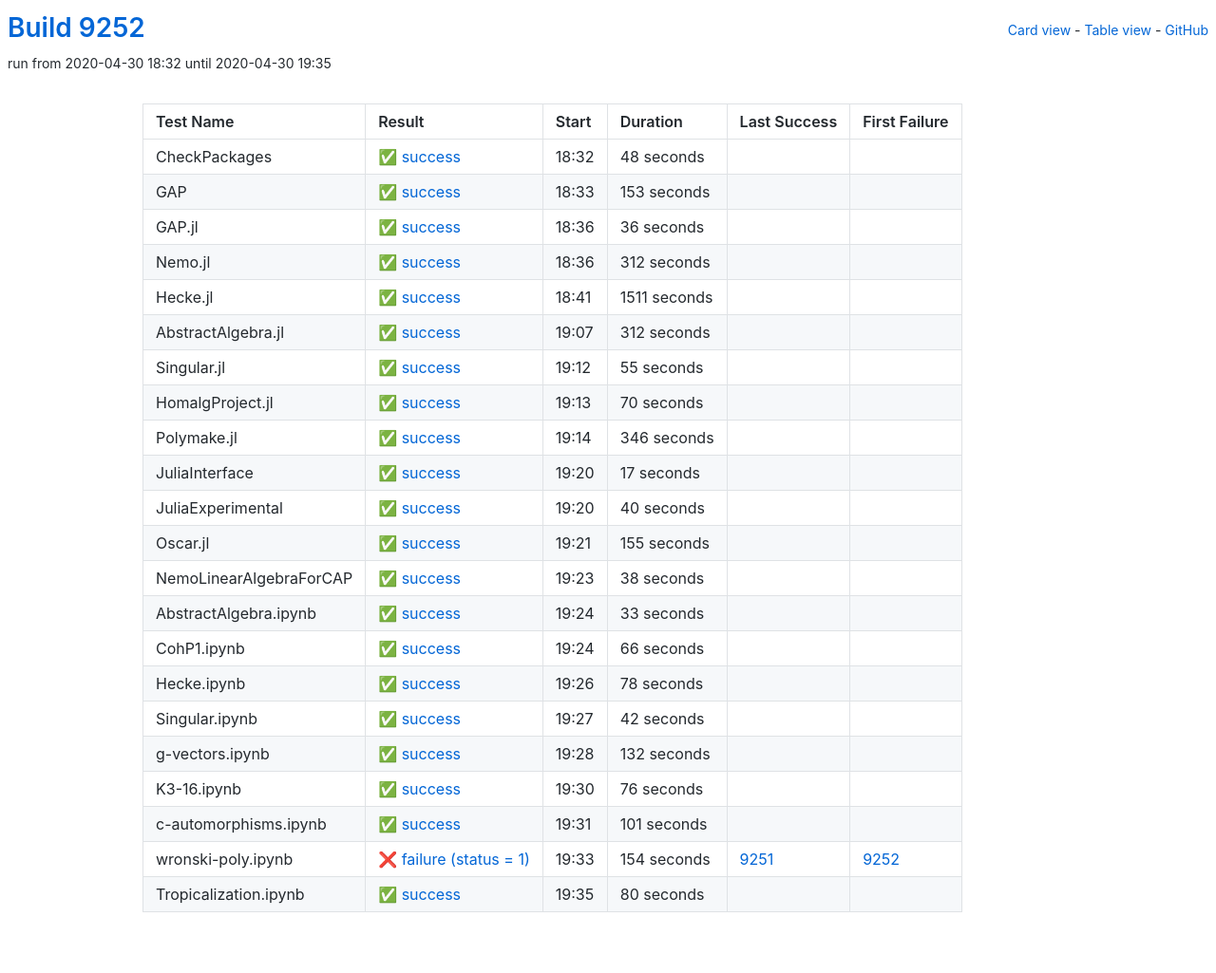
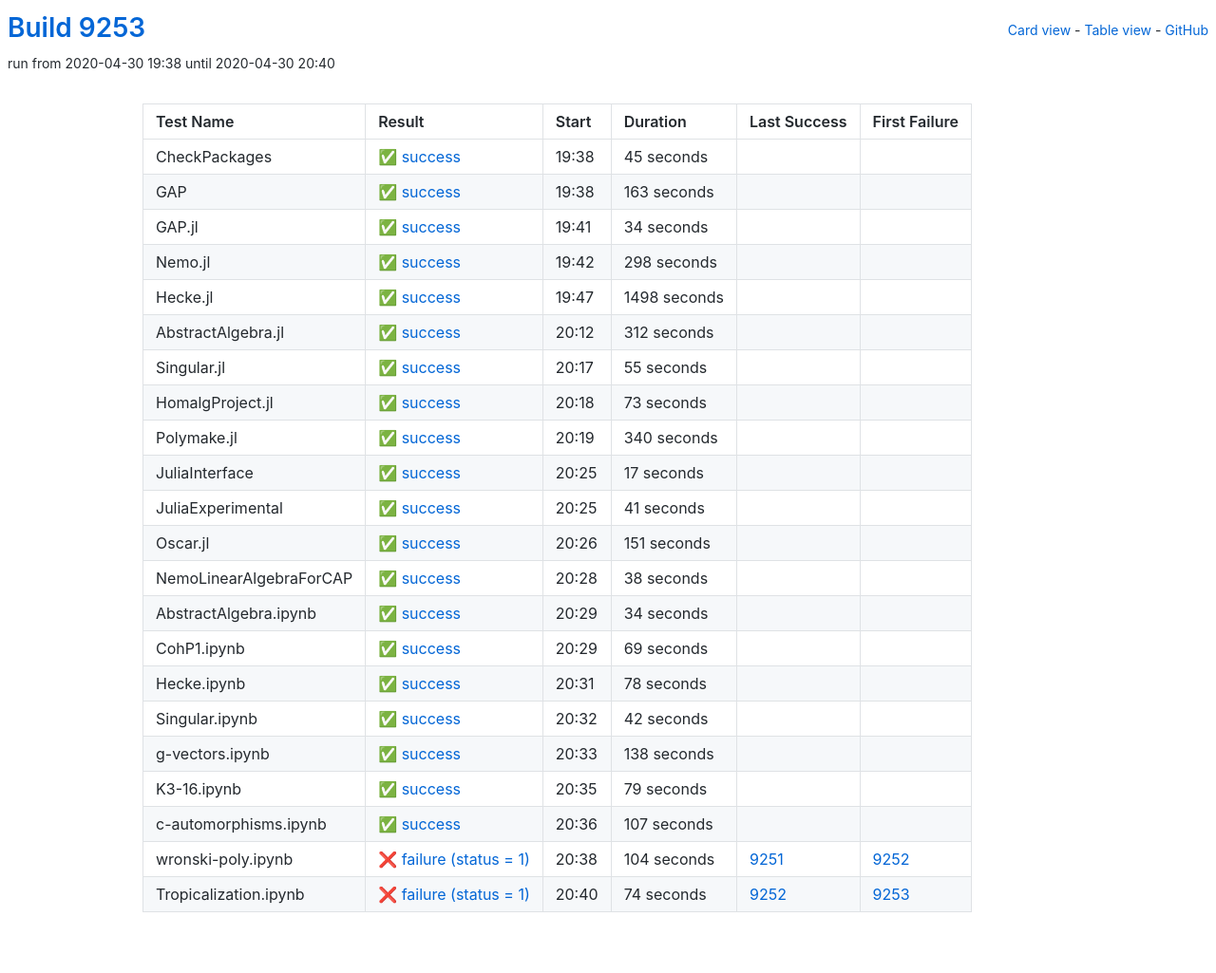
Before and after one commit to oscar-system/oscar-ci-status, a Jekyll site: the page built from table.html, in a window 1280 px wide. Shown: the whole page at 95% size. Built offline with Jekyll 4.4.1, drawn with Linux system fonts in a browser that asks for light colours.

Commit message:
Build 9253

```diff
--- a/_data/ci.yml
+++ b/_data/ci.yml
@@ -1,38 +1,60 @@
-build: 9252
-build_url: https://oscarci.mathematik.uni-kl.de/job/oscar/9252/
+build: 9253
+build_url: https://oscarci.mathematik.uni-kl.de/job/oscar/9253/
 job: oscar
 tests:
-- duration: 48
+- duration: 45
   exitcode: 0
   first_failure: false
   first_failure_url: null
   last_success: false
   last_success_url: null
-  log: https://oscarci.mathematik.uni-kl.de/job/oscar/9252/artifact/logs/build-9252/CheckPackages.log
+  log: https://oscarci.mathematik.uni-kl.de/job/oscar/9253/artifact/logs/build-9253/CheckPackages.log
   name: CheckPackages
-  start: 2020-04-30 18:32
+  start: 2020-04-30 19:38
   status: success
   success: true
-- duration: 153
+- duration: 163
   exitcode: 0
   first_failure: false
   first_failure_url: null
   last_success: false
   last_success_url: null
-  log: https://oscarci.mathematik.uni-kl.de/job/oscar/9252/artifact/logs/build-9252/GAP.log
+  log: https://oscarci.mathematik.uni-kl.de/job/oscar/9253/artifact/logs/build-9253/GAP.log
   name: GAP
-  start: 2020-04-30 18:33
+  start: 2020-04-30 19:38
   status: success
   success: true
-- duration: 36
+- duration: 34
   exitcode: 0
   first_failure: false
   first_failure_url: null
   last_success: false
   last_success_url: null
-  log: https://oscarci.mathematik.uni-kl.de/job/oscar/9252/artifact/logs/build-9252/GAP.jl.log
+  log: https://oscarci.mathematik.uni-kl.de/job/oscar/9253/artifact/logs/build-9253/GAP.jl.log
   name: GAP.jl
-  start: 2020-04-30 18:36
+  start: 2020-04-30 19:41
+  status: success
+  success: true
+- duration: 298
+  exitcode: 0
+  first_failure: false
+  first_failure_url: null
+  last_success: false
+  last_success_url: null
+  log: https://oscarci.mathematik.uni-kl.de/job/oscar/9253/artifact/logs/build-9253/Nemo.jl.log
+  name: Nemo.jl
+  start: 2020-04-30 19:42
+  status: success
+  success: true
+- duration: 1498
+  exitcode: 0
+  first_failure: false
+  first_failure_url: null
+  last_success: false
+  last_success_url: null
+  log: https://oscarci.mathematik.uni-kl.de/job/oscar/9253/artifact/logs/build-9253/Hecke.jl.log
+  name: Hecke.jl
+  start: 2020-04-30 19:47
   status: success
   success: true
 - duration: 312
@@ -41,31 +63,9 @@
   first_failure_url: null
   last_success: false
   last_success_url: null
-  log: https://oscarci.mathematik.uni-kl.de/job/oscar/9252/artifact/logs/build-9252/Nemo.jl.log
-  name: Nemo.jl
-  start: 2020-04-30 18:36
-  status: success
-  success: true
-- duration: 1511
-  exitcode: 0
-  first_failure: false
-  first_failure_url: null
-  last_success: false
-  last_success_url: null
-  log: https://oscarci.mathematik.uni-kl.de/job/oscar/9252/artifact/logs/build-9252/Hecke.jl.log
-  name: Hecke.jl
-  start: 2020-04-30 18:41
-  status: success
-  success: true
-- duration: 312
-  exitcode: 0
-  first_failure: false
-  first_failure_url: null
-  last_success: false
-  last_success_url: null
-  log: https://oscarci.mathematik.uni-kl.de/job/oscar/9252/artifact/logs/build-9252/AbstractAlgebra.jl.log
+  log: https://oscarci.mathematik.uni-kl.de/job/oscar/9253/artifact/logs/build-9253/AbstractAlgebra.jl.log
   name: AbstractAlgebra.jl
-  start: 2020-04-30 19:07
+  start: 2020-04-30 20:12
   status: success
   success: true
 - duration: 55
@@ -74,31 +74,31 @@
   first_failure_url: null
   last_success: false
   last_success_url: null
-  log: https://oscarci.mathematik.uni-kl.de/job/oscar/9252/artifact/logs/build-9252/Singular.jl.log
+  log: https://oscarci.mathematik.uni-kl.de/job/oscar/9253/artifact/logs/build-9253/Singular.jl.log
   name: Singular.jl
-  start: 2020-04-30 19:12
+  start: 2020-04-30 20:17
   status: success
   success: true
-- duration: 70
+- duration: 73
   exitcode: 0
   first_failure: false
   first_failure_url: null
   last_success: false
   last_success_url: null
-  log: https://oscarci.mathematik.uni-kl.de/job/oscar/9252/artifact/logs/build-9252/HomalgProject.jl.log
+  log: https://oscarci.mathematik.uni-kl.de/job/oscar/9253/artifact/logs/build-9253/HomalgProject.jl.log
   name: HomalgProject.jl
-  start: 2020-04-30 19:13
+  start: 2020-04-30 20:18
   status: success
   success: true
-- duration: 346
+- duration: 340
   exitcode: 0
   first_failure: false
   first_failure_url: null
   last_success: false
   last_success_url: null
-  log: https://oscarci.mathematik.uni-kl.de/job/oscar/9252/artifact/logs/build-9252/Polymake.jl.log
+  log: https://oscarci.mathematik.uni-kl.de/job/oscar/9253/artifact/logs/build-9253/Polymake.jl.log
   name: Polymake.jl
-  start: 2020-04-30 19:14
+  start: 2020-04-30 20:19
   status: success
   success: true
 - duration: 17
@@ -107,31 +107,31 @@
   first_failure_url: null
   last_success: false
   last_success_url: null
-  log: https://oscarci.mathematik.uni-kl.de/job/oscar/9252/artifact/logs/build-9252/JuliaInterface.log
+  log: https://oscarci.mathematik.uni-kl.de/job/oscar/9253/artifact/logs/build-9253/JuliaInterface.log
   name: JuliaInterface
-  start: 2020-04-30 19:20
+  start: 2020-04-30 20:25
   status: success
   success: true
-- duration: 40
+- duration: 41
   exitcode: 0
   first_failure: false
   first_failure_url: null
   last_success: false
   last_success_url: null
-  log: https://oscarci.mathematik.uni-kl.de/job/oscar/9252/artifact/logs/build-9252/JuliaExperimental.log
+  log: https://oscarci.mathematik.uni-kl.de/job/oscar/9253/artifact/logs/build-9253/JuliaExperimental.log
   name: JuliaExperimental
-  start: 2020-04-30 19:20
+  start: 2020-04-30 20:25
   status: success
   success: true
-- duration: 155
+- duration: 151
   exitcode: 0
   first_failure: false
   first_failure_url: null
   last_success: false
   last_success_url: null
-  log: https://oscarci.mathematik.uni-kl.de/job/oscar/9252/artifact/logs/build-9252/Oscar.jl.log
+  log: https://oscarci.mathematik.uni-kl.de/job/oscar/9253/artifact/logs/build-9253/Oscar.jl.log
   name: Oscar.jl
-  start: 2020-04-30 19:21
+  start: 2020-04-30 20:26
   status: success
   success: true
 - duration: 38
@@ -140,31 +140,31 @@
   first_failure_url: null
   last_success: false
   last_success_url: null
-  log: https://oscarci.mathematik.uni-kl.de/job/oscar/9252/artifact/logs/build-9252/NemoLinearAlgebraForCAP.log
+  log: https://oscarci.mathematik.uni-kl.de/job/oscar/9253/artifact/logs/build-9253/NemoLinearAlgebraForCAP.log
   name: NemoLinearAlgebraForCAP
-  start: 2020-04-30 19:23
+  start: 2020-04-30 20:28
   status: success
   success: true
-- duration: 33
+- duration: 34
   exitcode: 0
   first_failure: false
   first_failure_url: null
   last_success: false
   last_success_url: null
-  log: https://oscarci.mathematik.uni-kl.de/job/oscar/9252/artifact/logs/build-9252/AbstractAlgebra.ipynb.log
+  log: https://oscarci.mathematik.uni-kl.de/job/oscar/9253/artifact/logs/build-9253/AbstractAlgebra.ipynb.log
   name: AbstractAlgebra.ipynb
-  start: 2020-04-30 19:24
+  start: 2020-04-30 20:29
   status: success
   success: true
-- duration: 66
+- duration: 69
   exitcode: 0
   first_failure: false
   first_failure_url: null
   last_success: false
   last_success_url: null
-  log: https://oscarci.mathematik.uni-kl.de/job/oscar/9252/artifact/logs/build-9252/CohP1.ipynb.log
+  log: https://oscarci.mathematik.uni-kl.de/job/oscar/9253/artifact/logs/build-9253/CohP1.ipynb.log
   name: CohP1.ipynb
-  start: 2020-04-30 19:24
+  start: 2020-04-30 20:29
   status: success
   success: true
 - duration: 78
@@ -173,9 +173,9 @@
   first_failure_url: null
   last_success: false
   last_success_url: null
-  log: https://oscarci.mathematik.uni-kl.de/job/oscar/9252/artifact/logs/build-9252/Hecke.ipynb.log
+  log: https://oscarci.mathematik.uni-kl.de/job/oscar/9253/artifact/logs/build-9253/Hecke.ipynb.log
   name: Hecke.ipynb
-  start: 2020-04-30 19:26
+  start: 2020-04-30 20:31
   status: success
   success: true
 - duration: 42
@@ -184,63 +184,63 @@
   first_failure_url: null
   last_success: false
   last_success_url: null
-  log: https://oscarci.mathematik.uni-kl.de/job/oscar/9252/artifact/logs/build-9252/Singular.ipynb.log
+  log: https://oscarci.mathematik.uni-kl.de/job/oscar/9253/artifact/logs/build-9253/Singular.ipynb.log
   name: Singular.ipynb
-  start: 2020-04-30 19:27
+  start: 2020-04-30 20:32
   status: success
   success: true
-- duration: 132
+- duration: 138
   exitcode: 0
   first_failure: false
   first_failure_url: null
   last_success: false
   last_success_url: null
-  log: https://oscarci.mathematik.uni-kl.de/job/oscar/9252/artifact/logs/build-9252/g-vectors.ipynb.log
+  log: https://oscarci.mathematik.uni-kl.de/job/oscar/9253/artifact/logs/build-9253/g-vectors.ipynb.log
   name: g-vectors.ipynb
-  start: 2020-04-30 19:28
+  start: 2020-04-30 20:33
   status: success
   success: true
-- duration: 76
+- duration: 79
   exitcode: 0
   first_failure: false
   first_failure_url: null
   last_success: false
   last_success_url: null
-  log: https://oscarci.mathematik.uni-kl.de/job/oscar/9252/artifact/logs/build-9252/K3-16.ipynb.log
+  log: https://oscarci.mathematik.uni-kl.de/job/oscar/9253/artifact/logs/build-9253/K3-16.ipynb.log
   name: K3-16.ipynb
-  start: 2020-04-30 19:30
+  start: 2020-04-30 20:35
   status: success
   success: true
-- duration: 101
+- duration: 107
   exitcode: 0
   first_failure: false
   first_failure_url: null
   last_success: false
   last_success_url: null
-  log: https://oscarci.mathematik.uni-kl.de/job/oscar/9252/artifact/logs/build-9252/c-automorphisms.ipynb.log
+  log: https://oscarci.mathematik.uni-kl.de/job/oscar/9253/artifact/logs/build-9253/c-automorphisms.ipynb.log
   name: c-automorphisms.ipynb
-  start: 2020-04-30 19:31
+  start: 2020-04-30 20:36
   status: success
   success: true
-- duration: 154
+- duration: 104
   exitcode: 1
   first_failure: 9252
   first_failure_url: https://oscarci.mathematik.uni-kl.de/job/oscar/9252/
   last_success: 9251
   last_success_url: https://oscarci.mathematik.uni-kl.de/job/oscar/9251/
-  log: https://oscarci.mathematik.uni-kl.de/job/oscar/9252/artifact/logs/build-9252/wronski-poly.ipynb.log
+  log: https://oscarci.mathematik.uni-kl.de/job/oscar/9253/artifact/logs/build-9253/wronski-poly.ipynb.log
   name: wronski-poly.ipynb
-  start: 2020-04-30 19:33
+  start: 2020-04-30 20:38
   status: failure
   success: false
-- duration: 80
-  exitcode: 0
-  first_failure: false
-  first_failure_url: null
-  last_success: false
-  last_success_url: null
-  log: https://oscarci.mathematik.uni-kl.de/job/oscar/9252/artifact/logs/build-9252/Tropicalization.ipynb.log
+- duration: 74
+  exitcode: 1
+  first_failure: 9253
+  first_failure_url: https://oscarci.mathematik.uni-kl.de/job/oscar/9253/
+  last_success: 9252
+  last_success_url: https://oscarci.mathematik.uni-kl.de/job/oscar/9252/
+  log: https://oscarci.mathematik.uni-kl.de/job/oscar/9253/artifact/logs/build-9253/Tropicalization.ipynb.log
   name: Tropicalization.ipynb
-  start: 2020-04-30 19:35
-  status: success
-  success: true
+  start: 2020-04-30 20:40
+  status: failure
+  success: false
```
Also changed, not shown: README.md.
